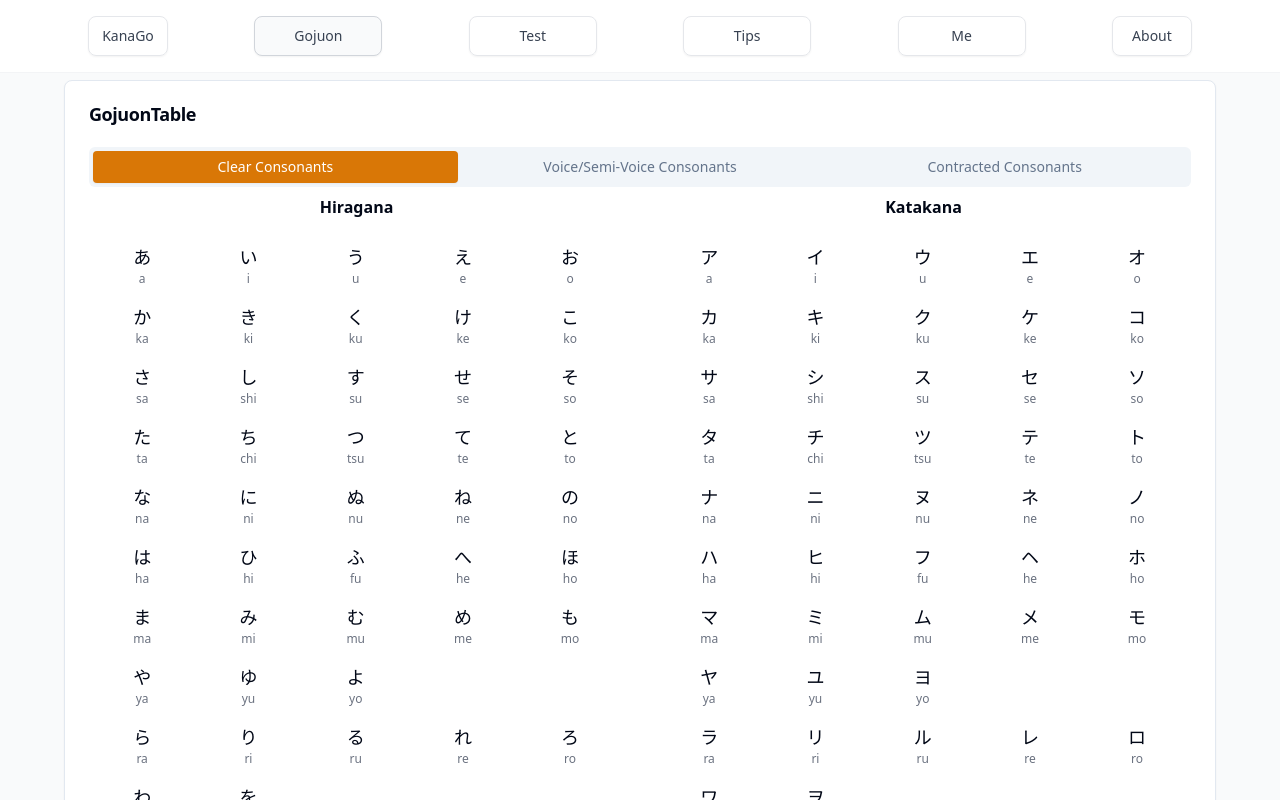
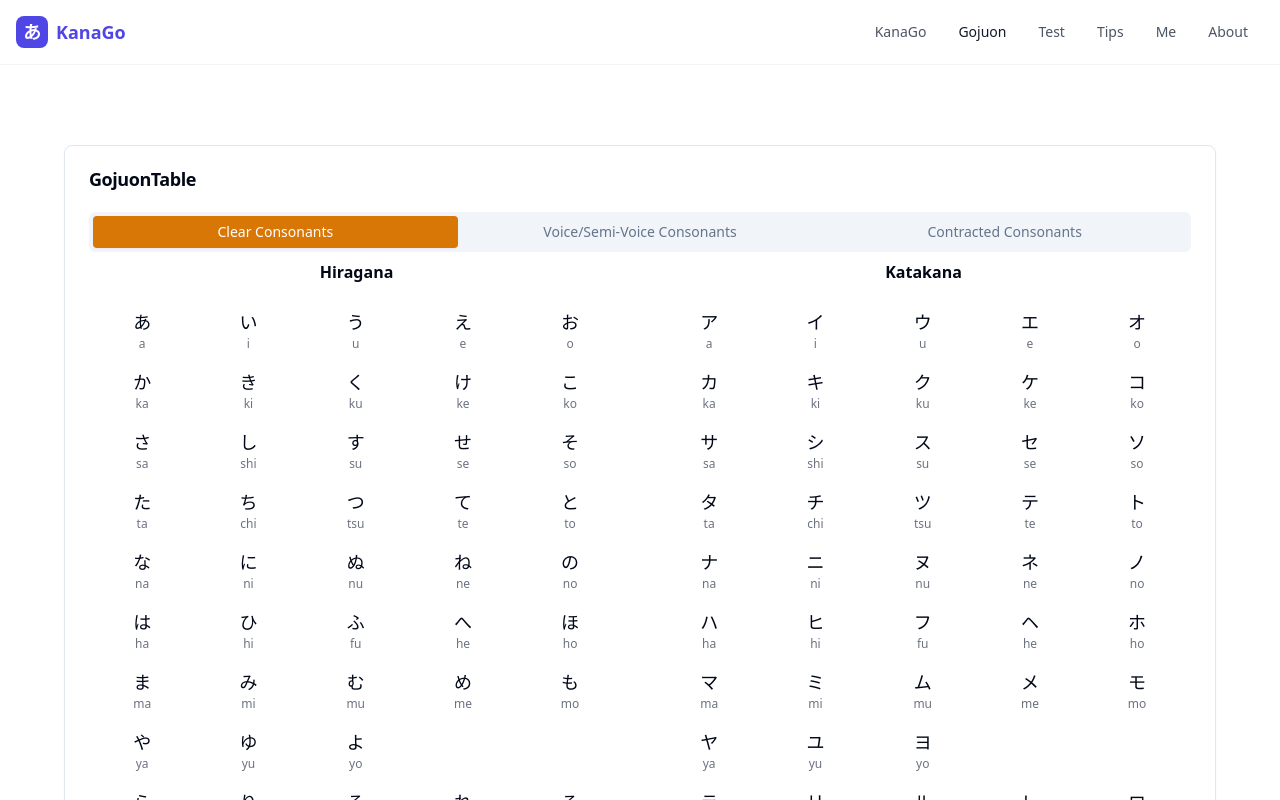
Before and after one commit to Jeremyymxiao/kana-learning, a Next.js app: page / in a window 1280 px wide. Shown: the top 800 px of the page. Built offline with nearby package versions, Linux system fonts and the light colour scheme.

Commit message:
update Navbar

```diff
--- a/src/app/page.tsx
+++ b/src/app/page.tsx
@@ -1,8 +1,5 @@
-// src/app/page.tsx
-'use client'
-
 import { useState } from "react";
-import { NavBar } from "@/components/japanese/nav-bar";
+import NavBar from "@/components/japanese/nav-bar";
 import { GojuonTable } from "@/components/japanese/gojuon-table";
 import { Card, CardHeader, CardTitle, CardContent } from "@/components/ui/card";
 
@@ -10,17 +7,15 @@ export default function Home() {
   const [currentTab, setCurrentTab] = useState("gojuon");
 
   return (
-    <div className="min-h-screen bg-gray-50">
+    <div>
       <NavBar currentTab={currentTab} onTabChange={setCurrentTab} />
-
       <main className="pt-20 pb-8 px-4">
         <div className="max-w-6xl mx-auto">
           {currentTab === "gojuon" && <GojuonTable />}
-
           {currentTab === "test" && (
             <Card>
               <CardHeader>
-                <CardTitle>测试模式（开发中）</CardTitle>
+                <CardTitle>测试模式 (开发中)</CardTitle>
               </CardHeader>
               <CardContent>
                 <div className="text-center text-gray-500">
--- a/src/components/japanese/nav-bar.tsx
+++ b/src/components/japanese/nav-bar.tsx
@@ -1,56 +1,47 @@
-import React from "react";
+import React from 'react';
 
 interface NavBarProps {
-  currentTab: string;
-  onTabChange: (tab: string) => void;
+  currentTab?: string;
+  onTabChange?: (tab: string) => void;
 }
 
-export function NavBar({ currentTab, onTabChange }: NavBarProps) {
-  const navItems = [
-    { text: "KanaGo", key: "kanago", width: "w-20" },
-    { text: "Gojuon", key: "gojuon", width: "w-32" },
-    { text: "Test", key: "test", width: "w-32" },
-    { text: "Tips", key: "blog", width: "w-32" },
-    { text: "Me", key: "me", width: "w-32" },
-    { text: "About", key: "about", width: "w-20" }
-  ];
+const NavBar: React.FC<NavBarProps> = ({ currentTab, onTabChange }) => {
+  const tabs = ['KanaGo', 'Gojuon', 'Test', 'Tips', 'Me', 'About'];
 
   return (
-    <nav className="fixed top-0 w-full bg-white border-b border-gray-100 z-50">
-      <div className="max-w-6xl mx-auto px-6 py-4">
-        <div className="flex justify-between items-center">
-          {navItems.map((item) => (
-            <button
-              key={item.key}
-              className={`
-                ${item.width}
-                h-10
-                flex
-                items-center
-                justify-center
-                border
-                border-gray-200
-                rounded-lg
-                shadow-sm
-                transition-all
-                duration-200
-                ${
-                  currentTab === item.key
-                    ? 'bg-gray-50 border-gray-300'
-                    : 'hover:bg-gray-50 hover:border-gray-300'
-                }
-              `}
-              onClick={() => onTabChange(item.key)}
-            >
-              <span className="text-sm font-medium text-gray-700">
-                {item.text}
-              </span>
-            </button>
-          ))}
+    <nav className="w-full bg-white border-b border-gray-100">
+      <div className="max-w-7xl mx-auto px-4">
+        <div className="flex items-center justify-between h-16">
+          {/* Logo */}
+          <div className="flex items-center space-x-2">
+            <div className="bg-indigo-600 text-white w-8 h-8 rounded-lg flex items-center justify-center">
+              <span className="font-semibold text-lg">あ</span>
+            </div>
+            <span className="text-lg font-semibold text-indigo-600">KanaGo</span>
+          </div>
+
+          {/* Navigation Links */}
+          <div className="flex items-center">
+            {tabs.map((tab) => (
+              <a
+                key={tab}
+                href="#"
+                onClick={() => onTabChange?.(tab.toLowerCase())}
+                className={`
+                  px-4 py-2 text-sm font-medium transition-colors duration-200
+                  ${currentTab === tab.toLowerCase()
+                    ? 'text-gray-900'
+                    : 'text-gray-600 hover:text-gray-900'}
+                `}
+              >
+                {tab}
+              </a>
+            ))}
+          </div>
         </div>
       </div>
     </nav>
   );
-}
+};
 
 export default NavBar;
```
